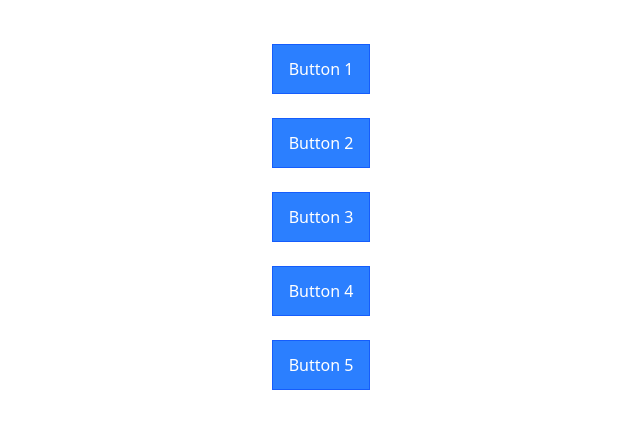
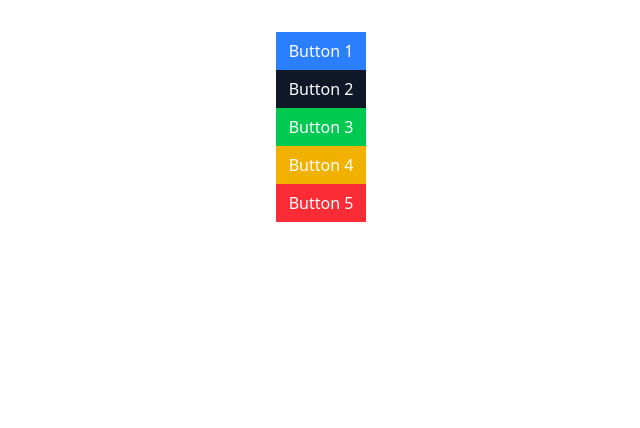
Before and after one commit to wildanfm19/react_learn, a React (Vite) app in the folder 07-navigations/: page / in a window 1280 px wide. Shown: the top 428 px of the page, without its empty margins (319-959 px from the left). Built offline with nearby package versions, Linux system fonts and the light colour scheme.

Commit message:
Add classname library to the project and implement the styling button using it

```diff
--- a/07-navigations/package.json
+++ b/07-navigations/package.json
@@ -11,7 +11,7 @@
   },
   "dependencies": {
     "@tailwindcss/vite": "^4.1.5",
-    "classnames": "^2.3.1",
+    "classnames": "^2.5.1",
     "prop-types": "^15.8.1",
     "react": "18.3.1",
     "react-dom": "18.3.1",
--- a/07-navigations/src/App.js
+++ b/07-navigations/src/App.js
@@ -6,23 +6,23 @@ function App() {
   return (
     <>
       <div>
-        <Button success >Button 1</Button>
+        <Button primary >Button 1</Button>
       </div>
 
        <div>
-        <Button>Button 2</Button>
+        <Button secondary>Button 2</Button>
       </div>
 
        <div>
-        <Button>Button 3</Button>
+        <Button success>Button 3</Button>
       </div>
 
        <div>
-        <Button>Button 4</Button>
+        <Button warning>Button 4</Button>
       </div>
 
        <div>
-        <Button>Button 5</Button>
+        <Button danger>Button 5</Button>
       </div>
     </>
   );
--- a/07-navigations/src/Button.js
+++ b/07-navigations/src/Button.js
@@ -1,5 +1,8 @@
 import React from 'react';
 import PropTypes from 'prop-types';
+import className from 'classnames';
+import classNames from 'classnames';
+
 
 const Button = ({
     children ,
@@ -12,9 +15,18 @@ const Button = ({
     rounded
 }) => {
 
+    const classes = className('px-3 py-1.5 border' , {
+        'border-blue-500 bg-blue-500 text-white' : primary,
+        'border-gray-900 bg-gray-900 text-white' : secondary,
+        'border-green-500 bg-green-500 text-white' : success,
+        'border-yellow-500 bg-yellow-500 text-white' : warning,
+        'border-red-500 bg-red-500 text-white' : danger,
+
+    })
+
 
   return (
-   <button className='bg-blue-500 text-white px-4 py-3 my-3 border border-blue-600'>{children}</button>
+   <button className={classes}>{children}</button>
   )
 }
 
```
Also changed, not shown: 1 other file (tests, documents, lock files or other folders).
